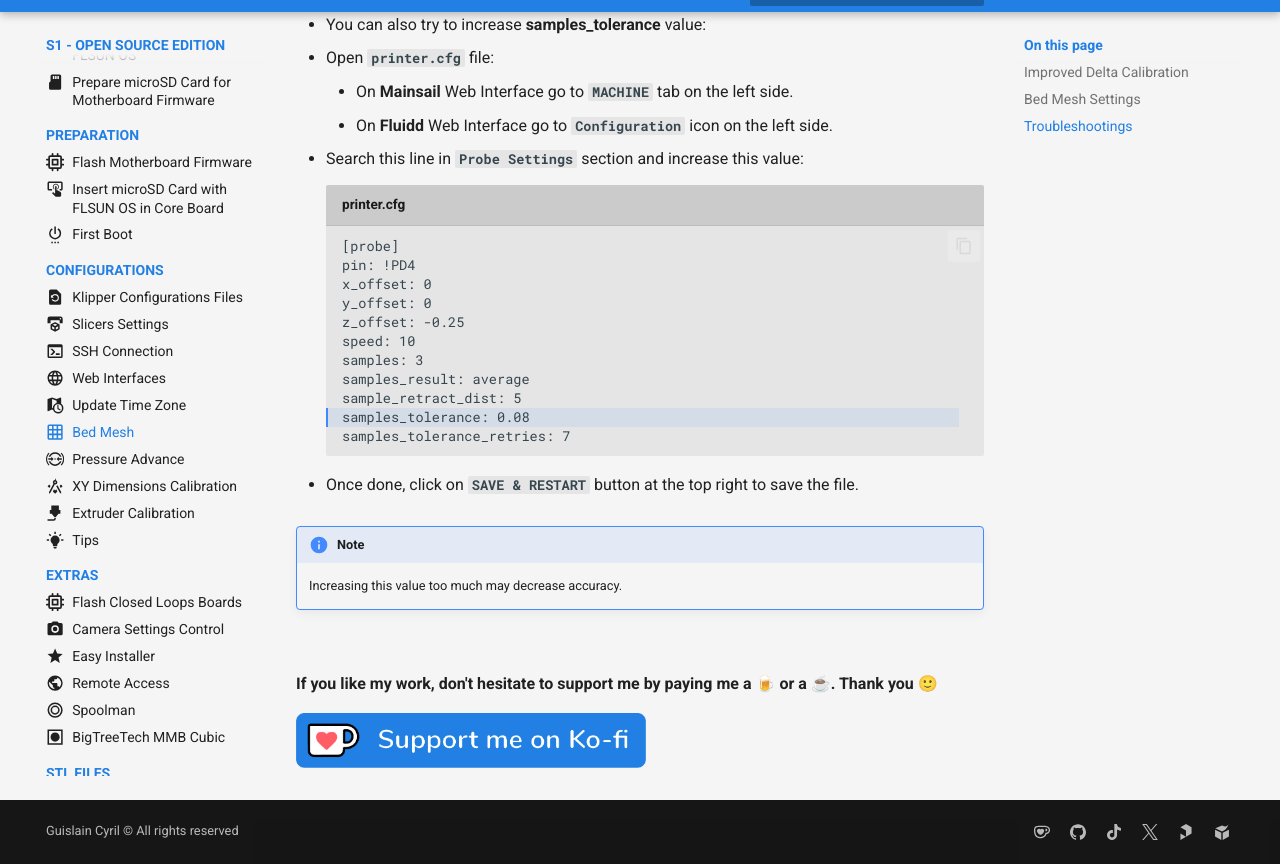
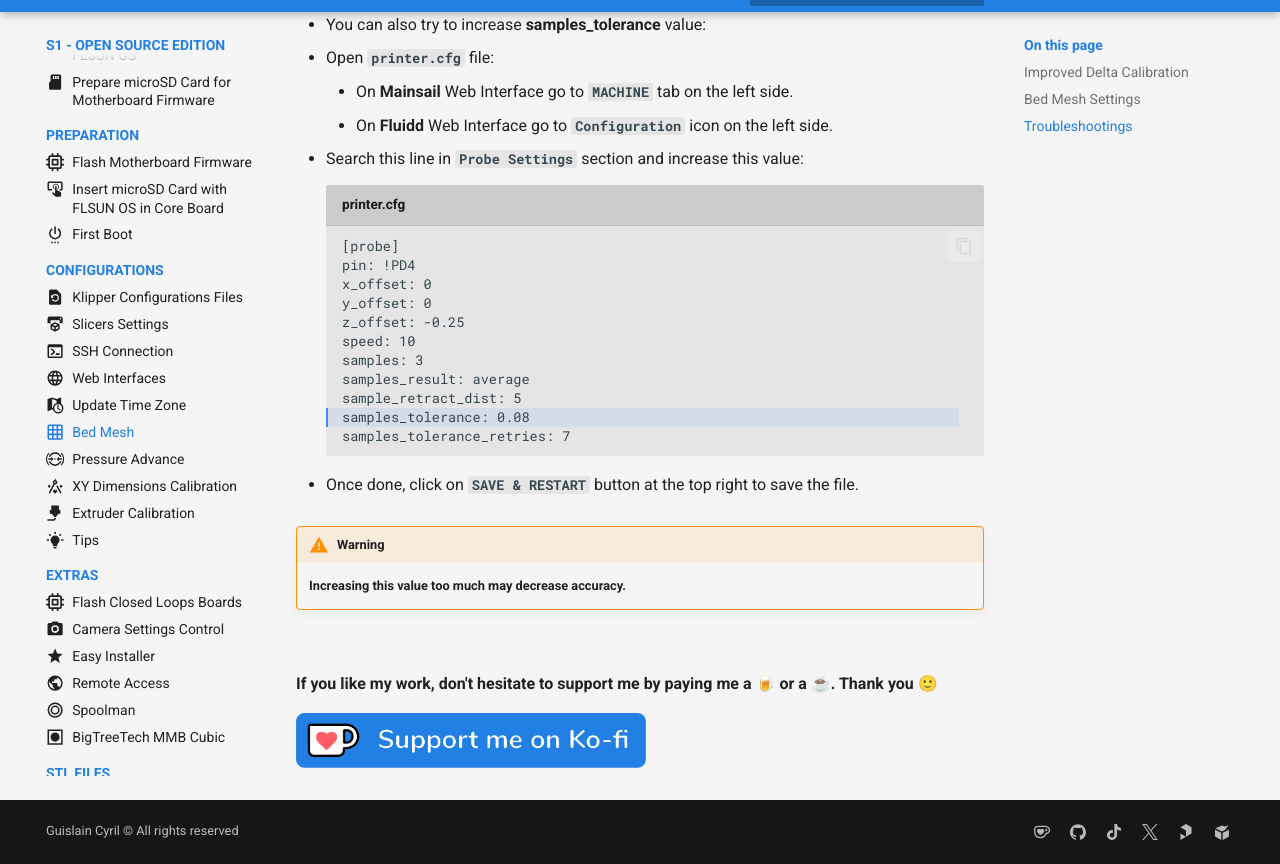
Before and after one commit to Guilouz/FLSUN-S1-Open-Source-Edition, an MkDocs documentation site: the page built from docs/bed-mesh.md, in a window 1280 px wide and 900 px high, scrolled down 3464 px, cut to the strip 36-900 px from the top of the window. Built offline with MkDocs 1.6.1 and Material for MkDocs 9.7.7, drawn with Linux system fonts in a browser that asks for light colours; comment, search, counter and statistics services are not loaded.

Commit message:
Update bed-mesh.md

```diff
--- a/docs/bed-mesh.md
+++ b/docs/bed-mesh.md
@@ -101,8 +101,8 @@ In case you have **`Probe samples exceed samples_tolerance`** message when probi
 
 - Once done, click on **`SAVE & RESTART`** button at the top right to save the file.
 
-!!! Note
-    Increasing this value too much may decrease accuracy.
+!!! Warning
+    **Increasing this value too much may decrease accuracy.**
 
 <br />
 
```
